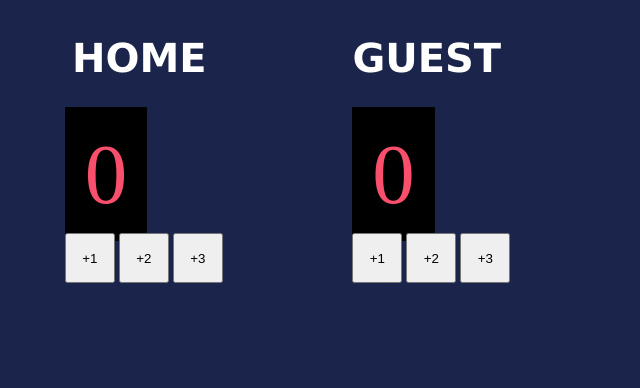
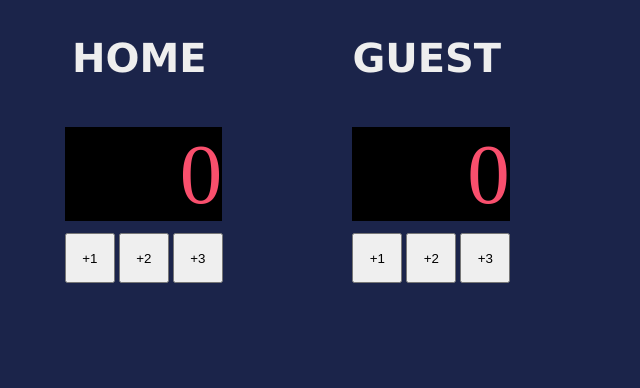
Before and after one commit to mbeka02/scoreboard_js, a plain HTML site: page index.html in a window 1280 px wide. Shown: the whole page, without its empty margins (0-640 px from the left). Drawn offline with Linux system fonts and the light colour scheme.

Commit message:
Update index.css

```diff
--- a/index.css
+++ b/index.css
@@ -13,12 +13,10 @@ background: #1B244A;
 }
 
 h3 {
-    /* board-title-home and away*/
-width: 149px;
+ width: 149px;
 height: 36px;
 left: 85px;
 top: 68px;
-
 
 font-family: 'Verdana';
 font-style: normal;
@@ -29,16 +27,17 @@ line-height: 36px;
 
 text-align: center;
 
-color: white;
+color: #EEEEEE;
+
 }
 
 span {
-width: 117px;
-height: 120px;
+width: 100px;
+height: 12px;
 left: 100px;
 top: 125px;
 background-color: black;
-padding:20px;
+padding-left:115px;
 
 font-family: 'Cursed Timer ULiL';
 font-style: normal;
@@ -49,7 +48,7 @@ line-height: 117px;
 
 /* or 141% */
 
-text-align: center;
+text-align: left;
 
 color: #F94F6D;
 }
```
